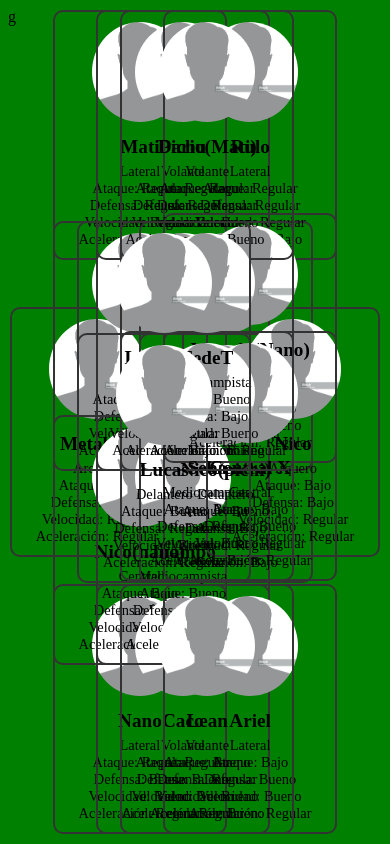
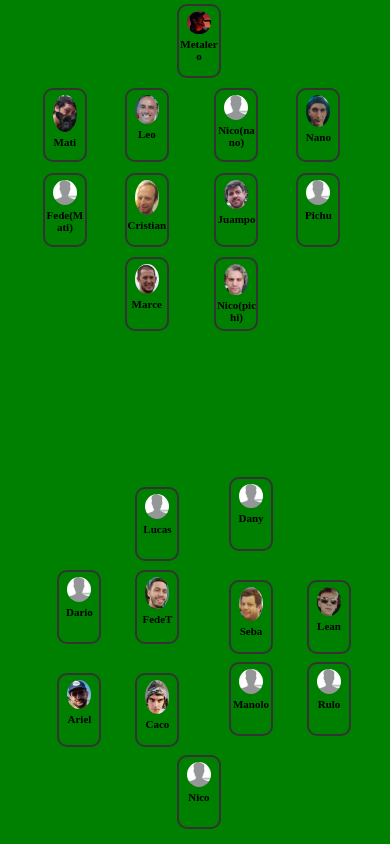
Before and after one commit to fedetempone/TeamPairing, a plain HTML site: page index.html in a window 390 px wide. Drawn offline with Linux system fonts and the light colour scheme.

Commit message:
diseño responsive

```diff
--- a/index.css
+++ b/index.css
@@ -5,33 +5,37 @@ body{
 .carta {
     border: 2px solid #333;
     border-radius: 10px;
-    width: 150px;
+    width: 8%;
     text-align: center;
-    margin: 10px;
-    padding: 10px;
+    height: 20%;
+    margin: 1%;
+    padding: 0%;
     display: inline-block;
+    word-wrap: break-word;
 }
 
 /* Estilo para la imagen del jugador */
 .carta img {
-    max-width: 100px;
-    max-height: 100px;
-    border-radius: 50%;
-    margin-bottom: 10px;
+    width: 40%;;
+    max-height: 32%;
+    border-radius: 100%;
+    margin-bottom: 0px;
+    margin-top: 5px;
 }
 
 /* Estilo para el nombre del jugador */
 .carta strong {
     display: block;
-    font-size: 1.2em;
-    margin-bottom: 5px;
+    font-size: 16px;
+    margin-bottom: 2px;
 }
 
 /* Estilo para las habilidades */
 .carta p {
-    font-size: 0.9em;
+    font-size: 9px;
     margin: 0;
 }
+
 
 /* Establece el orden de visualización */
 .posicion1{
@@ -167,3 +171,164 @@ body{
     transform: translateY(-50%);
     right: 0;
 }
+
+@media (max-width: 435px){
+    .carta strong {
+        font-size: 11px;
+    }
+
+    .carta{
+        width: 40px !important;
+    }
+}
+
+@media (max-width: 700px){
+    .carta{
+        width: 80px;
+        height: 70px;
+    }
+    .carta img{
+        width: 60%;
+        max-height: 57%;
+    }
+    .carta p{
+        display: none;
+    }
+    .posicion1{
+        position: absolute;
+        top: 0;
+        left: 50%;
+        transform: translateX(-50%);
+    }
+
+    .posicion2{
+        position: absolute;
+        top: 10%;
+        left: 10%;
+    }
+
+    .posicion3{
+        position: absolute;
+        top: 10%;
+        left: 75%;
+    }
+
+    .posicion4{
+        position: absolute;
+        top: 10%;
+        left: 31%;
+    }
+
+    .posicion5{
+        position: absolute;
+        top: 10%;
+        left: 54%;
+    }
+
+    .posicion6 {
+        position: absolute;
+        top: 20%;
+        left: 75%;
+    }
+
+    .posicion7 {
+        position: absolute;
+        top: 20%;
+        left: 10%;
+    }
+
+    .posicion8 {
+        position: absolute;
+        top: 20%;
+        left: 31%;
+    }
+
+    .posicion9 {
+        position: absolute;
+        top: 20%;
+        left: 54%;
+    }
+
+    .posicion10 {
+        position: absolute;
+        top: 30%;
+        left: 31%;
+    }
+
+    .posicion11 {
+        position: absolute;
+        top: 30%;
+        left: 54%;
+    }
+
+    /* ************************************* */
+
+    .posicion12{
+        position: absolute;
+        bottom: 0;
+        left: 50%;
+        transform: translateX(-50%);
+        top: 89%;
+    }
+
+    .posicion13 {
+        position: absolute;
+        top: 78%;
+        right: 9%;
+    }
+
+    .posicion14 {
+        position: absolute;
+        bottom: 11%;
+        right: 73%;
+    }
+
+    .posicion15 {
+        position: absolute;
+        top: 78%;
+        right: 29%;
+    }
+
+    .posicion16 {
+        position: absolute;
+        bottom: 11%;
+        right: 53%;
+    }
+
+    .posicion17 {
+        position: absolute;
+        bottom: 22%;
+        right: 9%;
+    }
+
+    .posicion18 {
+        position: absolute;
+        top: 67.1%;
+        right: 73%;
+    }
+
+    .posicion19 {
+        position: absolute;
+        bottom: 22%;
+        right: 29%;
+    }
+
+    .posicion20 {
+        position: absolute;
+        top: 67.1%;
+        right: 53%;
+    }
+
+    .posicion21 {
+        position: absolute;
+        top: 56%;
+        right: 29%;
+    }
+
+    .posicion22 {
+        position: absolute;
+        bottom: 33.1%;
+        right: 53%;
+    }
+
+}
--- a/index.html
+++ b/index.html
@@ -9,7 +9,7 @@
 <body>
     <div class="equipo" id="equipo1">
         <!-- Aquí se mostrarán los jugadores del equipo 1 -->
-    </div>g
+    </div>
     <div class="equipo" id="equipo2">
         <!-- Aquí se mostrarán los jugadores del equipo 2 -->
     </div>
--- a/index.js
+++ b/index.js
@@ -4,30 +4,33 @@ const JUGADORES = [
       Habilidades: {
         Ataque: "Bajo",
         Defensa: "Bueno",
-        Velocidad: "Regular",
-        Aceleracion: "Regular",
+        Velocidad: "Normal",
+        Aceleracion: "Normal",
         Posicion: "Arquero"
-      }
+      },
+      IMG: './jugadores/metalero.png'
     },
     {
       Nombre: "Nico",
       Habilidades: {
         Ataque: "Bajo",
         Defensa: "Bajo",
-        Velocidad: "Regular",
-        Aceleracion: "Regular",
+        Velocidad: "Normal",
+        Aceleracion: "Normal",
         Posicion: "Arquero"
-      }
+      },
+      IMG: './jugadores/none.jpg'
     },
     {
       Nombre: "Leo",
       Habilidades: {
-        Ataque: "Regular",
+        Ataque: "Normal",
         Defensa: "Bueno",
         Velocidad: "Bueno",
-        Aceleracion: "Regular",
+        Aceleracion: "Normal",
         Posicion: "Central"
-      }
+      },
+      IMG: './jugadores/leo.png'
     },
     {
       Nombre: "Nico(nano)",
@@ -35,119 +38,131 @@ const JUGADORES = [
         Ataque: "Bajo",
         Defensa: "Bueno",
         Velocidad: "Bueno",
-        Aceleracion: "Regular",
+        Aceleracion: "Normal",
         Posicion: "Central"
-      }
+      } ,
+      IMG: './jugadores/none.jpg'
     },
     {
       Nombre: "Mati",
       Habilidades: {
-        Ataque: "Regular",
-        Defensa: "Regular",
-        Velocidad: "Regular",
-        Aceleracion: "Regular",
+        Ataque: "Normal",
+        Defensa: "Normal",
+        Velocidad: "Normal",
+        Aceleracion: "Normal",
         Posicion: "Lateral"
-      }
+      } ,
+      IMG: './jugadores/mati.png'
     },
     {
       Nombre: "Nano",
       Habilidades: {
-        Ataque: "Regular",
+        Ataque: "Normal",
         Defensa: "Bueno",
         Velocidad: "Bueno",
-        Aceleracion: "Regular",
+        Aceleracion: "Normal",
         Posicion: "Lateral"
-      }
+      } ,
+      IMG: './jugadores/nano.png'
     },
     {
       Nombre: "Pichu",
       Habilidades: {
-        Ataque: "Regular",
-        Defensa: "Regular",
+        Ataque: "Normal",
+        Defensa: "Normal",
         Velocidad: "Bueno",
         Aceleracion: "Bueno",
         Posicion: "Volante"
-      }
+      } ,
+      IMG: './jugadores/none.jpg'
     },
     {
-      Nombre: "Caco",
+      Nombre: "Fede(Mati)",
       Habilidades: {
-        Ataque: "Regular",
+        Ataque: "Bueno",
         Defensa: "Bueno",
         Velocidad: "Bueno",
-        Aceleracion: "Regular",
+        Aceleracion: "Normal",
         Posicion: "Volante"
-      }
+      } ,
+      IMG: './jugadores/none.jpg'
     },
     {
       Nombre: "Cristian",
       Habilidades: {
-        Ataque: "Regular",
+        Ataque: "Normal",
         Defensa: "Bueno",
         Velocidad: "Bueno",
         Aceleracion: "Bueno",
         Posicion: "Mediocampista"
-      }
+      } ,
+      IMG: './jugadores/cristian.png'
     },
     {
       Nombre: "Juampo",
       Habilidades: {
         Ataque: "Bueno",
-        Defensa: "Regular",
+        Defensa: "Normal",
         Velocidad: "Bueno",
         Aceleracion: "Bueno",
         Posicion: "Mediocampista"
-      }
+      } ,
+      IMG: './jugadores/juampo.png'
     },
     {
       Nombre: "Marce",
       Habilidades: {
         Ataque: "Bueno",
         Defensa: "Bajo",
-        Velocidad: "Regular",
-        Aceleracion: "Regular",
+        Velocidad: "Normal",
+        Aceleracion: "Normal",
         Posicion: "Delantero"
-      }
+      } ,
+      IMG: './jugadores/marce.png'
     },
     {
       Nombre: "Nico(pichi)",
       Habilidades: {
         Ataque: "Bueno",
         Defensa: "Bajo",
-        Velocidad: "Regular",
+        Velocidad: "Normal",
         Aceleracion: "Bajo",
         Posicion: "Delantero"
-      }
+      } ,
+      IMG: './jugadores/pichinico.png'
     },
     {
-      Nombre: "Manolo(Nano)",
+      Nombre: "Manolo",
       Habilidades: {
         Ataque: "Bajo",
         Defensa: "Bueno",
         Velocidad: "Bueno",
-        Aceleracion: "Regular",
+        Aceleracion: "Normal",
         Posicion: "Central"
-      }
+      } ,
+      IMG: './jugadores/none.jpg'
     },
     {
-      Nombre: "Central X",
+      Nombre: "Caco",
       Habilidades: {
-        Ataque: "Bajo",
+        Ataque: "Normal",
         Defensa: "Bueno",
-        Velocidad: "Regular",
-        Aceleracion: "Regular",
+        Velocidad: "Bueno",
+        Aceleracion: "Bueno",
         Posicion: "Central"
-      }
+      } ,
+      IMG: './jugadores/caco.png'
     },
     {
       Nombre: "Rulo",
       Habilidades: {
-        Ataque: "Regular",
-        Defensa: "Regular",
-        Velocidad: "Regular",
+        Ataque: "Normal",
+        Defensa: "Normal",
+        Velocidad: "Normal",
         Aceleracion: "Bajo",
         Posicion: "Lateral"
-      }
+      } ,
+      IMG: './jugadores/none.jpg'
     },
     {
       Nombre: "Ariel",
@@ -155,39 +170,43 @@ const JUGADORES = [
         Ataque: "Bajo",
         Defensa: "Bueno",
         Velocidad: "Bueno",
-        Aceleracion: "Regular",
+        Aceleracion: "Normal",
         Posicion: "Lateral"
-      }
+      } ,
+      IMG: './jugadores/ariel.png'
     },
     {
       Nombre: "Lean",
       Habilidades: {
         Ataque: "Bueno",
-        Defensa: "Regular",
+        Defensa: "Normal",
         Velocidad: "Bueno",
         Aceleracion: "Bueno",
         Posicion: "Volante"
-      }
+      } ,
+      IMG: './jugadores/lean.png'
     },
     {
-      Nombre: "Dario(Mati)",
+      Nombre: "Dario",
       Habilidades: {
-        Ataque: "Regular",
-        Defensa: "Regular",
+        Ataque: "Normal",
+        Defensa: "Normal",
         Velocidad: "Bueno",
         Aceleracion: "Bueno",
         Posicion: "Volante"
-      }
+      } ,
+      IMG: './jugadores/none.jpg'
     },
     {
       Nombre: "Seba",
       Habilidades: {
         Ataque: "Bueno",
-        Defensa: "Regular",
+        Defensa: "Normal",
         Velocidad: "Bueno",
         Aceleracion: "Bueno",
         Posicion: "Mediocampista"
-      }
+      } ,
+      IMG: './jugadores/seba.png'
     },
     {
       Nombre: "FedeT",
@@ -197,29 +216,83 @@ const JUGADORES = [
         Velocidad: "Bueno",
         Aceleracion: "Bueno",
         Posicion: "Mediocampista"
-      }
+      } ,
+      IMG: './jugadores/fedet.png'
     },
     {
       Nombre: "Dany",
       Habilidades: {
         Ataque: "Bueno",
         Defensa: "Bajo",
-        Velocidad: "Regular",
+        Velocidad: "Normal",
         Aceleracion: "Bajo",
         Posicion: "Delantero"
-      }
+      } ,
+      IMG: './jugadores/none.jpg'
     },
     {
       Nombre: "Lucas",
       Habilidades: {
         Ataque: "Bueno",
-        Defensa: "Regular",
+        Defensa: "Normal",
         Velocidad: "Bueno",
-        Aceleracion: "Regular",
+        Aceleracion: "Normal",
         Posicion: "Delantero"
-      }
+      } ,
+      IMG: './jugadores/none.jpg'
     }
+    ,
   ];
+
+  //JUGADORES SUPLENTES
+
+  // {
+  //   Nombre: "Copes",
+  //   Habilidades: {
+  //     Ataque: "Normal",
+  //     Defensa: "Normal",
+  //     Velocidad: "Normal",
+  //     Aceleracion: "Normal",
+  //     Posicion: "Delantero"
+  //   } ,
+  //   IMG: './jugadores/none.jpg'
+  // }
+
+  // {
+  //   Nombre: "Polar",
+  //   Habilidades: {
+  //     Ataque: "Normal",
+  //     Defensa: "Normal",
+  //     Velocidad: "Normal",
+  //     Aceleracion: "Bajo",
+  //     Posicion: "Delantero"
+  //   } ,
+  //   IMG: './jugadores/none.jpg'
+  // }
+
+  // {
+  //   Nombre: "Copes",
+  //   Habilidades: {
+  //     Ataque: "Normal",
+  //     Defensa: "Normal",
+  //     Velocidad: "Normal",
+  //     Aceleracion: "Normal",
+  //     Posicion: "Delantero"
+  //   } ,
+  //   IMG: './jugadores/none.jpg'
+  // }
+
+  // {
+  //   Nombre: "Ivan",
+  //   Habilidades: {
+  //     Ataque: "Bueno",
+  //     Defensa: "Normal",
+  //     Velocidad: "Bueno",
+  //     Aceleracion: "Bueno",
+  //     Posicion: "Delantero"
+  //   } ,
+  //   IMG: './jugadores/none.jpg'
+  // }
 
   function formarEquipos(jugadores) {
     // Filtrar jugadores por posición
@@ -304,7 +377,7 @@ function mostrarJugadoresEnPagina() {
         div.classList.add(`posicion${numeroClase}`); // Agrega la clase según el número de clase
 
         const img = document.createElement("img");
-        img.src = './istockphoto-517998264-2048x2048.jpg'; // Reemplaza con la URL de la imagen del jugador
+        img.src = jugador.IMG; // Usa la URL de la imagen del jugador del atributo IMG
         img.alt = jugador.Nombre;
 
         const nombre = document.createElement("strong");
```
Also changed, not shown: jugadores/ariel.png (added), jugadores/caco.png (added), jugadores/cristian.png (added), jugadores/fedet.png (added), jugadores/juampo.png (added), jugadores/lean.png (added), jugadores/leo.png (added), jugadores/marce.png (added), jugadores/mati.png (added), jugadores/metalero.png (added), jugadores/nano.png (added), jugadores/none.jpg (renamed from istockphoto-517998264-2048x2048.jpg), jugadores/pichinico.png (added), jugadores/seba.png (added).
